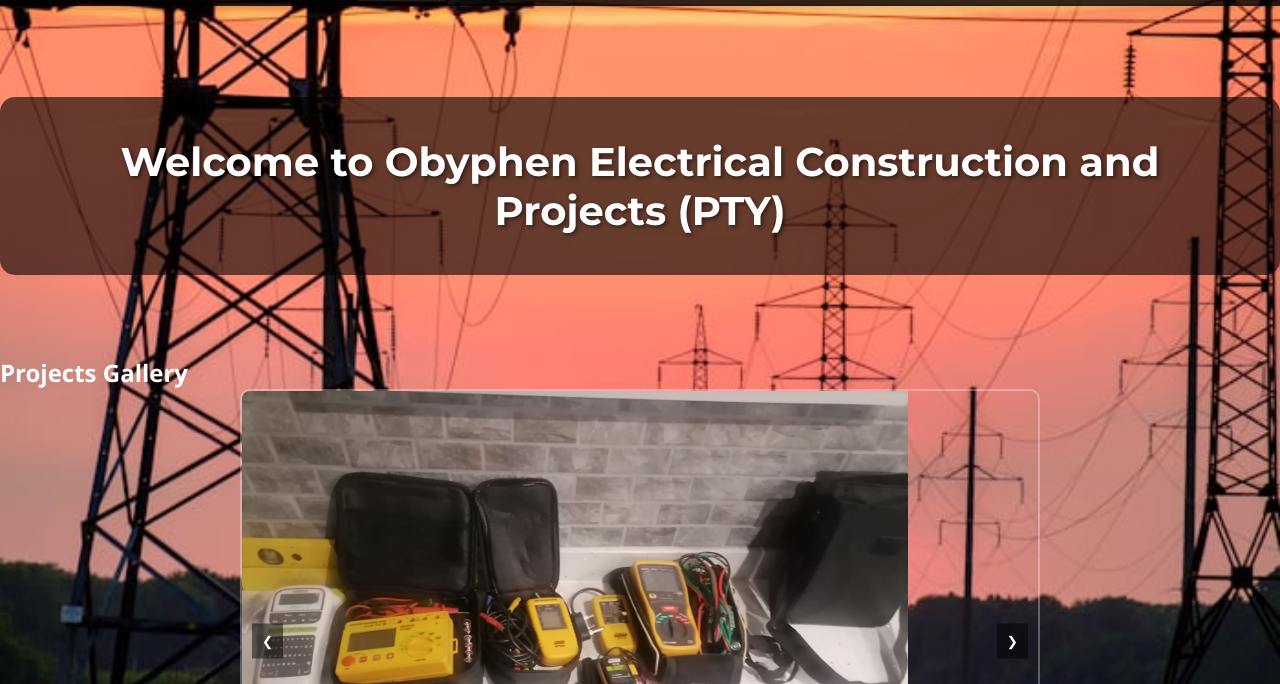
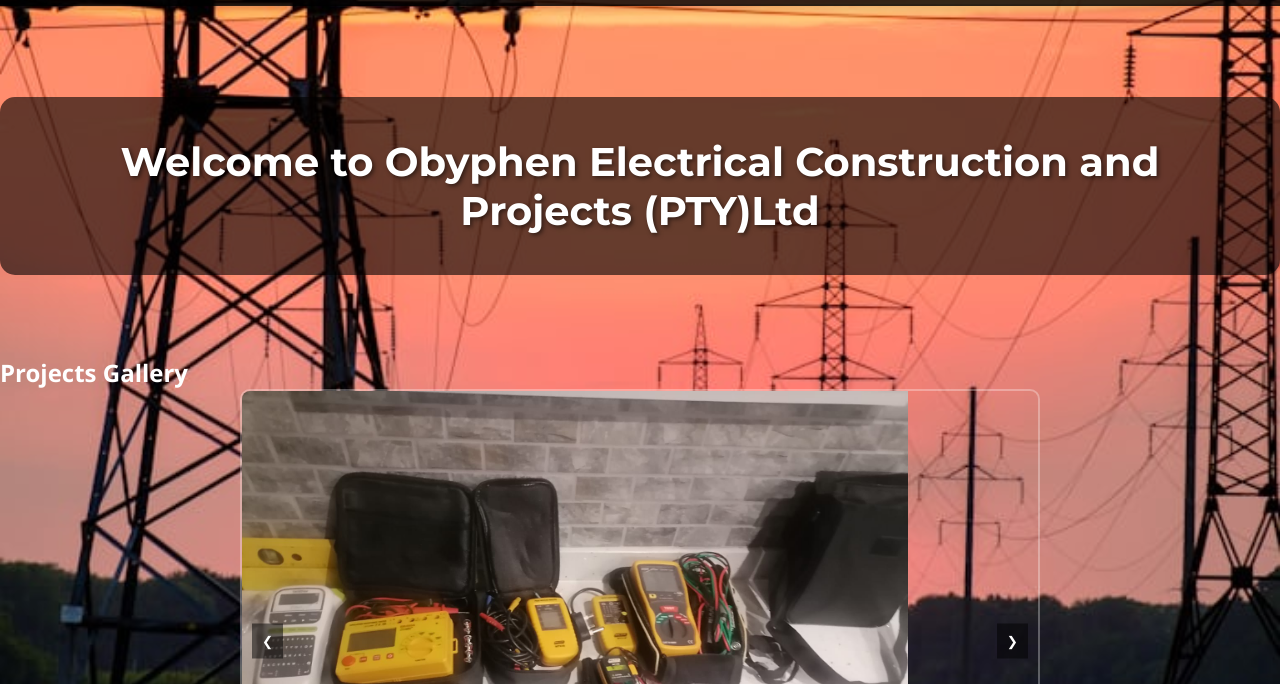
Before and after one commit to ValoyItech/Obyphen, a plain HTML site: page Projects.html in a window 1280 px wide. Shown: the part 116-800 px from the top of the page. Drawn offline with Linux system fonts and the light colour scheme.

Commit message:
Update Projects.html

```diff
--- a/Projects.html
+++ b/Projects.html
@@ -48,7 +48,7 @@
   <main>
     <section id="welcome">
       <div class="welcome-container">
-        <h1>Welcome to Obyphen Electrical Construction and Projects (PTY)</h1>
+        <h1>Welcome to Obyphen Electrical Construction and Projects (PTY)Ltd</h1>
       </div>
     </section>
     <section id="projects">
```
